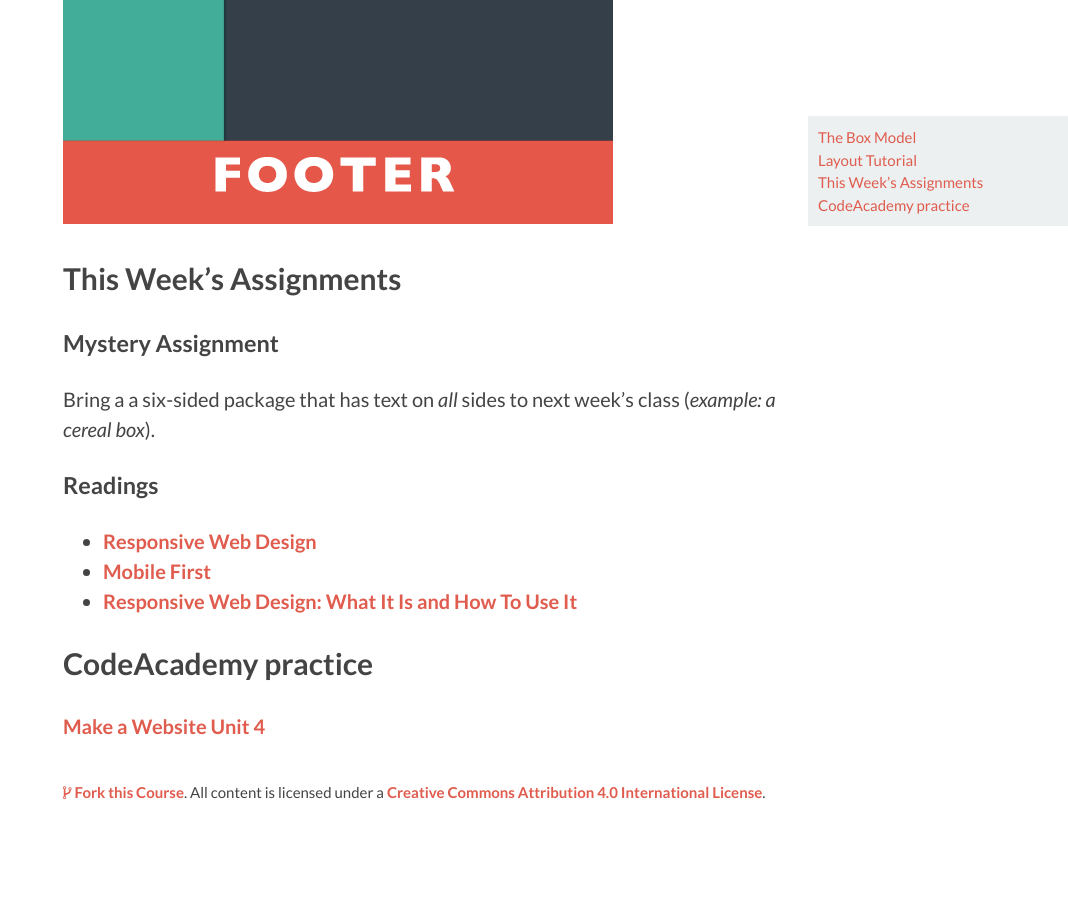
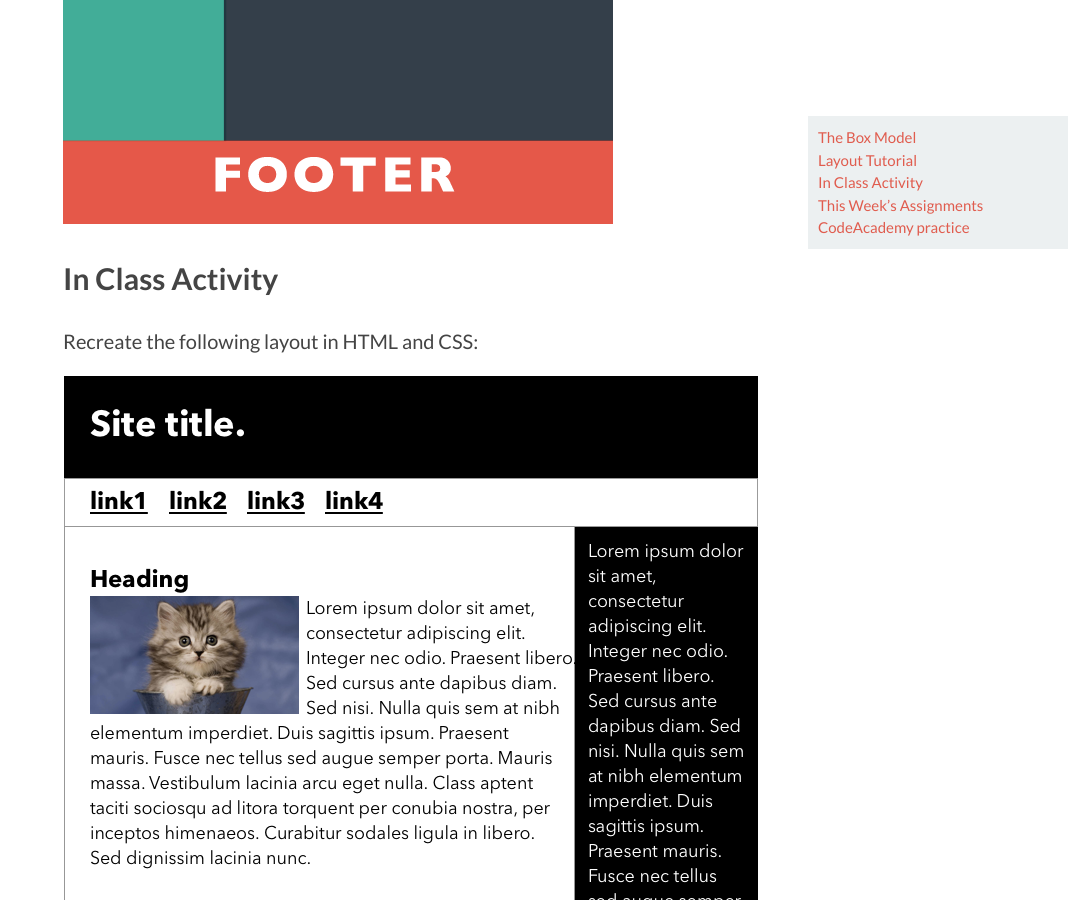
Before and after one commit to DMD1070/DMD1070.github.io, a Jekyll site: the page built from lessons/8-layout.md, in a window 1280 px wide and 900 px high, scrolled down 1622 px. Shown: the whole window, without its empty margins (212-1280 px from the left). Built offline with Jekyll 4.4.1, drawn with Linux system fonts in a browser that asks for light colours; before the commit the page ends 2446 px from its top, so only the background shows below that.

Commit message:
add in-class layout activity

```diff
--- a/lessons/8-layout.md
+++ b/lessons/8-layout.md
@@ -28,6 +28,12 @@ Together, let's take what we learned and build a 2 column layout.
 
 ![2 column layout](/lesson_files/2-column.png)
 
+## In Class Activity
+
+Recreate the following layout in HTML and CSS:
+
+![multi column layout](/lesson_files/layout-assignment.png)
+
 ## This Week's Assignments
 
 ### Mystery Assignment
```
Also changed, not shown: lesson_files/layout-assignment.png (added), 1 other file.
